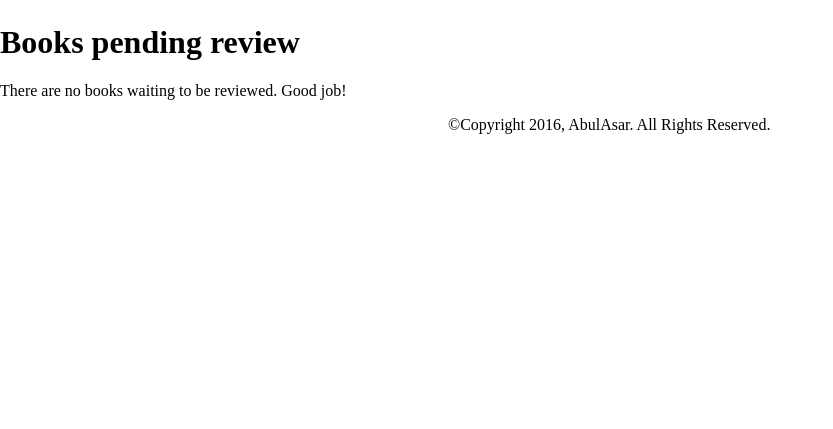
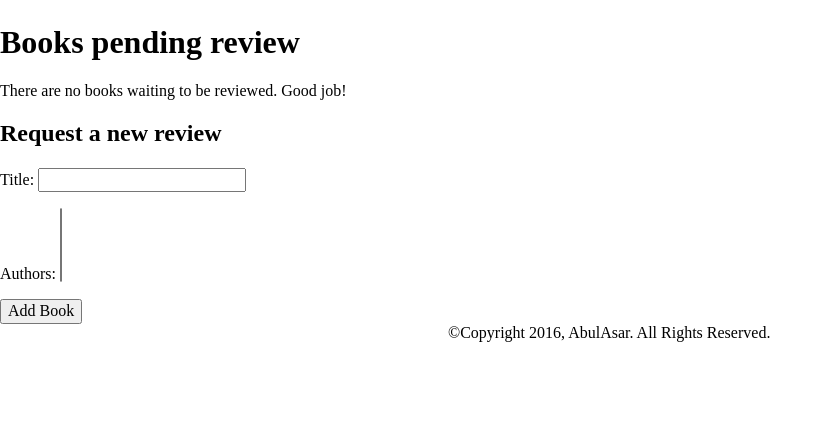
Before and after one commit to abulasar4all/BookLibrary, a Django app: page /review/ in a window 1280 px wide. Shown: the part 371-800 px from the top of the page, without its empty margins (0-833 px from the left). Run offline with Django 3.2, Linux system fonts and the light colour scheme; data that the repository does not hold is empty; some libraries are stand-ins or nearby versions.

Commit message:
Add ModelForm for creating a new book review requests

```diff
--- a/books/forms.py
+++ b/books/forms.py
@@ -1,21 +1,27 @@
 from django import forms
+from .models import Book
 
-class FormReview(forms.Form):
+class ReviewForm(forms.Form):
 	"""
-	Forms for reviewing book
+	Form for reviewing a book
 	"""
 
 	is_favourite = forms.BooleanField(
-		label = "Favourite?",
-		help_text = "In your top 100 book of all time",
-		required=False  #For every boolean field required is needed
+		label='Favourite?',
+		help_text='In your top 100 books of all time?',
+		required=False,
 	)
 
 	review = forms.CharField(
-		widget = forms.Textarea,
-		min_length =  300,
-		error_messages = {
-			'required': "Please enter review",
-			'min_length': "Please write atleast 300 words(You have written %(show_value)s)"
+		widget=forms.Textarea,
+		min_length=300,
+		error_messages={
+			'required': 'Please enter your review',
+			'min_length': 'Please write at least 300 characters (you have written %(show_value)s)'
 		}
 	)
+
+class BookForm(forms.ModelForm):
+		class Meta:
+			model = Book
+			fields = ['title', 'authors']
--- a/books/templates/list-to-review.html
+++ b/books/templates/list-to-review.html
@@ -25,4 +25,12 @@
 	{% else %}
 		<p>There are no books waiting to be reviewed.  Good job!</p>
 	{% endif %}
+
+	<h2>Request a new review</h2>
+
+	<form method="post">
+		{% csrf_token %}
+		{{ form.as_p}}
+		<input type="submit" value="Add Book">
+	</form>
 {% endblock %}
--- a/books/templates/review-book.html
+++ b/books/templates/review-book.html
@@ -2,7 +2,7 @@
 
 {% block content %}
 	<h1>Review <em>{{ book.title }}</em> by <em>{{ book.list_authors }}</em></h1>
-	<form action="post">
+	<form method="post">
 		{% csrf_token %}
 		{{ form.as_p}}
 		<input type="submit" value="Submit Review">
--- a/books/views.py
+++ b/books/views.py
@@ -1,8 +1,8 @@
 from django.db.models import Count
-from django.shortcuts import get_object_or_404, render
+from django.shortcuts import get_object_or_404, redirect, render
 from django.views.generic import DetailView,View
 from .models import Author,Book
-from .forms import FormReview
+from .forms import BookForm, ReviewForm
 # Create your views here.
 def list_books(request):
 	"""
@@ -36,17 +36,33 @@
 	model = Author
 	template_name = 'author.html'
 
-def review_books(request):
+class ReviewList(View):
 	"""
 	List all of the books that we want to review.
 	"""
-	books = Book.objects.filter(date_reviewed__isnull=True).prefetch_related('authors')
+	def get(self, request):
+		books = Book.objects.filter(date_reviewed__isnull=True).prefetch_related('authors')
 
-	context = {
-		'books': books,
-	}
+		context = {
+			'books': books,
+			'form': BookForm
+		}
 
-	return render(request, "list-to-review.html", context)
+		return render(request, "list-to-review.html", context)
+
+	def post(self, request):
+		form = BookForm(request.POST)
+		books = Book.objects.filter(date_reviewed__isnull=True).prefetch_related('authors')
+		if form.is_valid():
+			form.save()
+			return redirect('review-books')
+
+		context = {
+			'form': form,
+			'books': books
+		}
+
+		return 	render(request, "list-to-review.html", context)
 
 
 def review_book(request, pk):
@@ -55,11 +71,23 @@
 	"""
 	book = get_object_or_404(Book, pk=pk)
 
-	form = FormReview
+	if request.method == 'POST':
+		# Process our form
+		form = ReviewForm(request.POST)
+
+		if form.is_valid():
+			book.is_favourite = form.cleaned_data['is_favourite']
+			book.review = form.cleaned_data['review']
+			book.save()
+
+			return redirect('review-books')
+
+	else:
+		form = ReviewForm
 
 	context = {
 		'book': book,
-		'form': form
+		'form': form,
 	}
 
 	return render(request, "review-book.html", context)
--- a/readit/urls.py
+++ b/readit/urls.py
@@ -17,7 +17,7 @@
 from django.contrib import admin
 
 from books.views import (AuthorDetail, AuthorList, BookDetail, list_books,
-							review_books, review_book)
+							ReviewList, review_book)
 
 urlpatterns = [
     url(r'^admin/', include(admin.site.urls)),
@@ -25,7 +25,7 @@
     url(r'^authors/$', AuthorList.as_view(), name='authors'),
     url(r'^books/(?P<pk>[-\w]+)/$', BookDetail.as_view(), name='book-detail'),
     url(r'^authors/(?P<pk>[-\w]+)/$', AuthorDetail.as_view(), name='author-detail'),
-    url(r'^review/$', review_books, name='review-books'),
+    url(r'^review/$', ReviewList.as_view(), name='review-books'),
 	url(r'^review/(?P<pk>[-\w]+)/$', review_book, name='review-book'),
 
 ]
```
